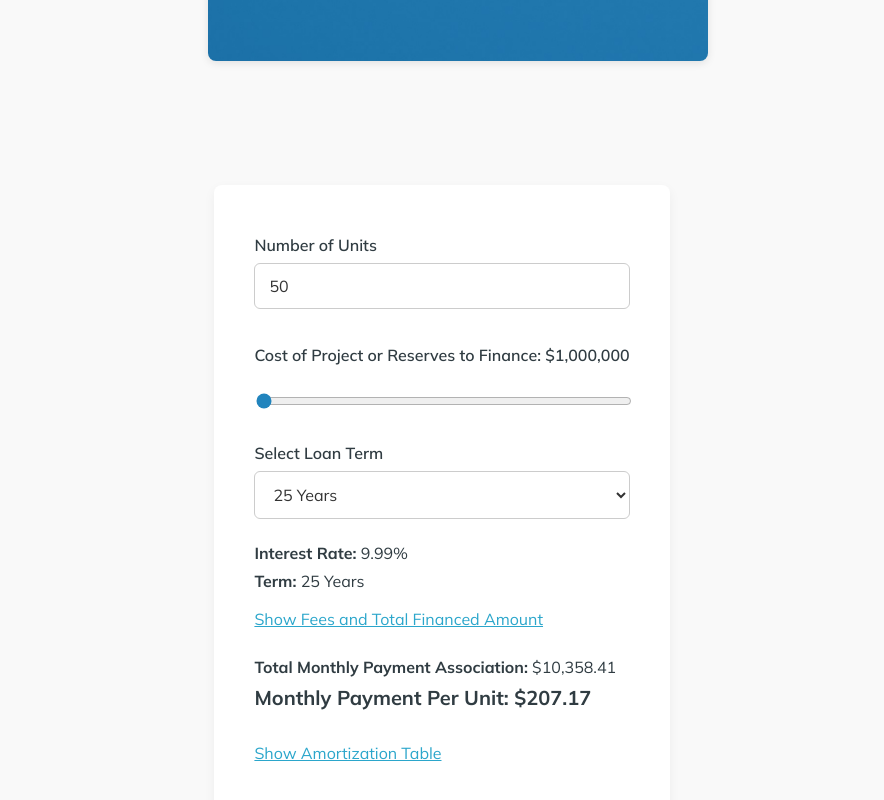
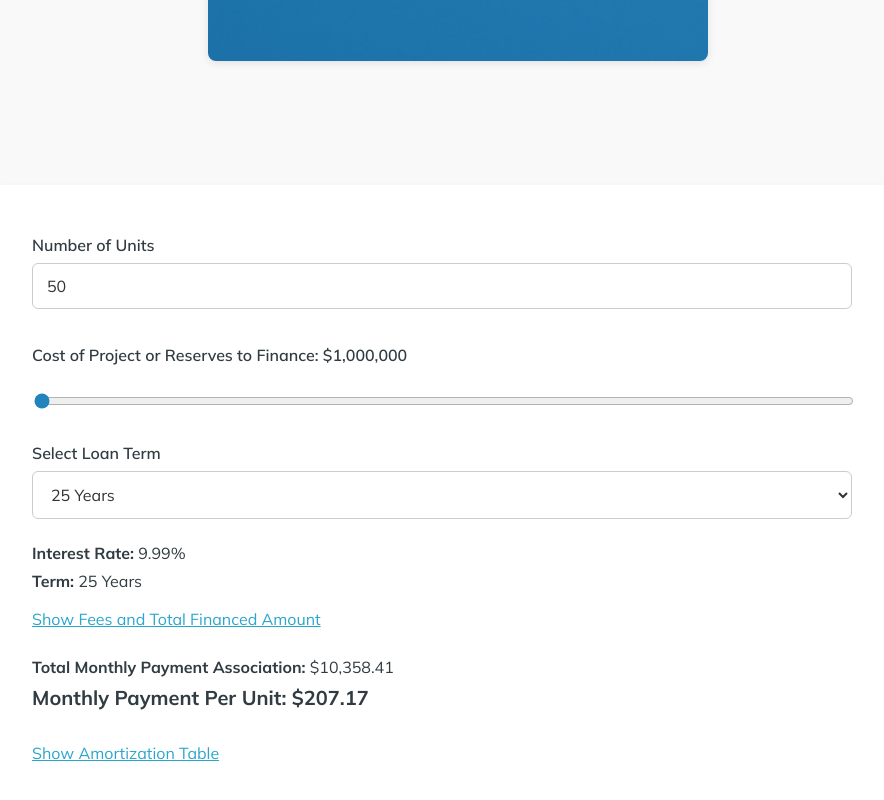
Before and after one commit to MetaCapFin/tu-cielo-site, a React (Create React App) app: page /contractor-proposal-tool in a window 1280 px wide. Shown: the part 620-1420 px from the top of the page, without its empty margins (198-1082 px from the left). Built offline with nearby package versions, Linux system fonts and the light colour scheme.

Commit message:
Update contractor-proposal-tool.css

```diff
--- a/src/contractor-proposal-tool.css
+++ b/src/contractor-proposal-tool.css
@@ -7,11 +7,10 @@
   border-radius: 8px;
   box-shadow: 0 4px 12px rgba(0, 0, 0, 0.05);
   width: 100%;
-  max-width: 1000px;     /* ⬅️ Wider than hero image */
+  max-width: 900px;
   margin: 0 auto;
   box-sizing: border-box;
 }
-
 
 /* Headings */
 .loan-calculator h2 {
@@ -250,11 +249,15 @@
 }
 
 .calculator-wrapper {
-  max-width: 100%;
+  max-width: 1200px;
+  width: 100%;
   margin: 0 auto;
   padding: 2rem 1rem;
-  box-sizing: border-box;
+  display: flex;
+  flex-direction: column;
+  align-items: center;
 }
+
 
 .hero-image {
   max-width: 700px;        /* ⬅️ Smaller than calculator */
@@ -264,7 +267,7 @@
 }
 
 .hero-image img {
-  max-width: 700px;       /* ⬅️ Narrower than calculator */
+  max-width: 400px;       /* ⬅️ Narrower than calculator */
   width: 100%;
   height: auto;
   display: block;
```
